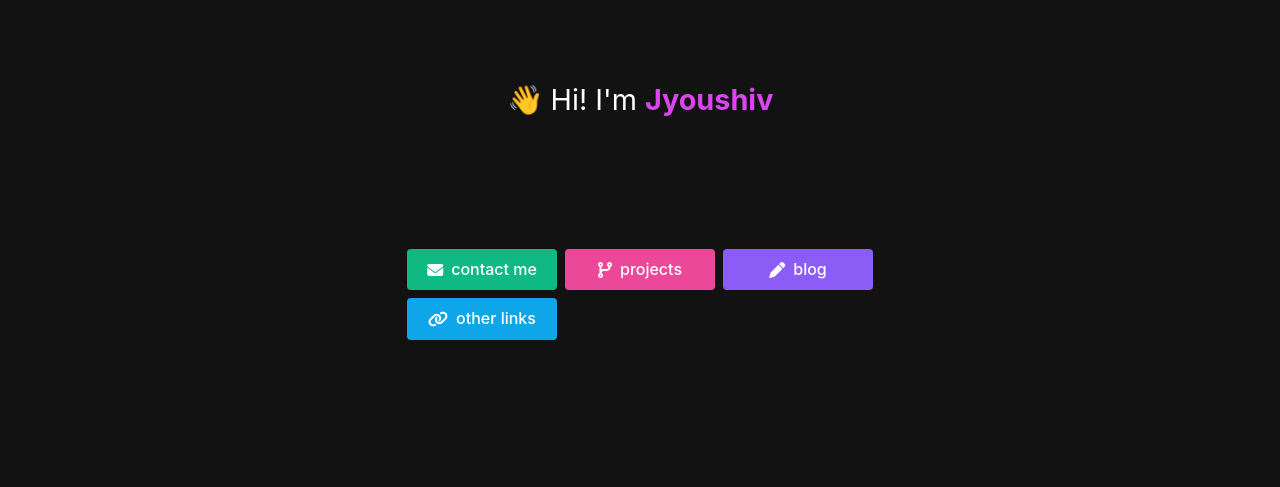
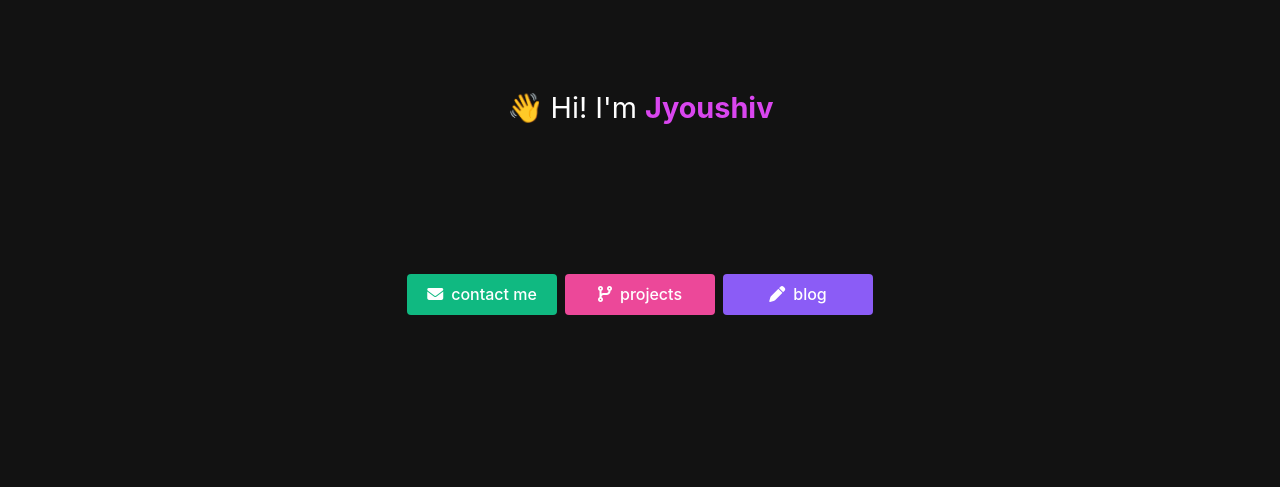
Before and after one commit to Jyoushiv/Jyoushiv.github.io, a plain HTML site: page index.html in a window 1280 px wide. Shown: the part 65-552 px from the top of the page. Drawn offline with Linux system fonts and the light colour scheme.

Commit message:
Removed "other links" button

```diff
--- a/index.html
+++ b/index.html
@@ -33,9 +33,6 @@
                 <a href="blog.html" class="btn blog-btn">
                     <i class="fas fa-pen"></i> blog
                 </a>
-                <a href="links.html" class="btn links-btn">
-                    <i class="fas fa-link"></i> other links
-                </a>
             </div>
 
             <section class="tech-section">
```
